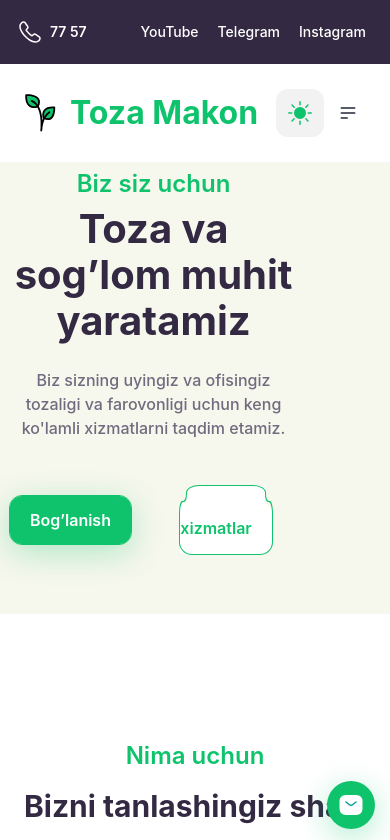
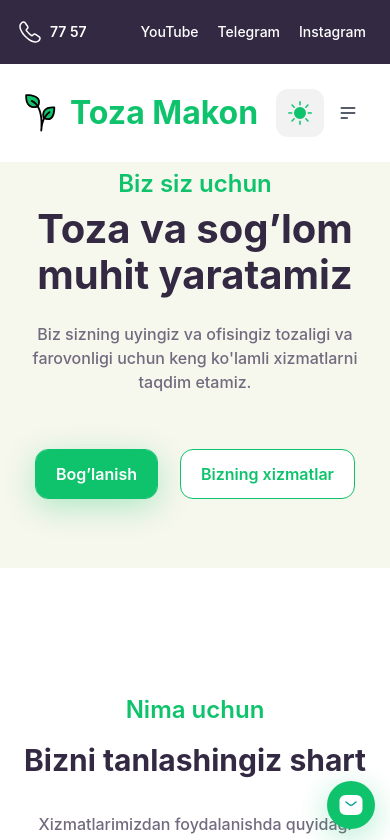
Before and after one commit to MAQSADBEK77/Hakaton-Najot-Talim, a React (Vite) app: page / in a window 390 px wide. Shown: the top 840 px of the page. Built offline with nearby package versions, Linux system fonts and the light colour scheme.

Commit message:
Responsive bugs upload

```diff
--- a/src/App.css
+++ b/src/App.css
@@ -7,6 +7,7 @@
   box-shadow: var(--btn-shadow);
   background: var(--btn-color);
   padding: 16px 20px;
+  transition: all 0.4s;
 }
 .greenBtn {
   transition: all 0.4s;
@@ -15,24 +16,29 @@
   font-weight: 600;
   line-height: 100%; /* 16px */
 }
-.borderGreenBtn {
-  padding: 16px 20px;
-  color: var(--btn-color);
-  font-size: 16px;
-  font-weight: 600;
-  line-height: 100%; /* 16px */
-  border-radius: 12px;
-  background: var(--bg-color);
-  outline: 1px solid var(--btn-color);
-}
 .greenFather:hover {
   background-color: var(--bg-color);
 }
 .greenFather:hover a {
   color: var(--btn-color);
 }
-.borderGreenBtn:hover {
+.border-greenFather {
+  border-radius: 12px;
+  background: var(--bg-color);
+  outline: 1px solid var(--btn-color);
+  padding: 16px 20px;
+  transition: all 0.4s;
+}
+.borderGreenBtn {
+  color: var(--btn-color);
+  font-size: 16px;
+  font-weight: 600;
+  line-height: 100%; /* 16px */
+}
+.border-greenFather:hover {
   background-color: var(--btn-color);
+}
+.border-greenFather:hover a {
   color: var(--bg-color);
 }
 .chat-btn {
--- a/src/Responsive.css
+++ b/src/Responsive.css
@@ -66,7 +66,7 @@
     margin: 0 auto;
     justify-content: center;
   }
-  .hero-right img {
+  .hero-right {
     display: none;
   }
   .raiting {
@@ -75,15 +75,15 @@
   h2 {
     font-size: 30px !important;
   }
+  .chat-btn {
+    bottom: 15px;
+    right: 15px;
+  }
 }
 @media screen and (max-width:400px) {
   .container {
     padding-left: 10px !important;
     padding-right: 10px !important;
-  }
-  .chat-btn {
-    bottom: 15px;
-    right: 15px;
   }
 }
 @media screen and (max-width:1280px) {
--- a/src/components/BorderGreenBtn.jsx
+++ b/src/components/BorderGreenBtn.jsx
@@ -2,7 +2,7 @@ import { Link } from "react-router-dom";
 
 function BorderGreenBtn({ title, to }) {
   return (
-    <button>
+    <button className="border-greenFather">
       <Link className="borderGreenBtn" to={to}>
         {title}
       </Link>
```
Also changed, not shown: 1 other file (tests, documents, lock files or other folders).
